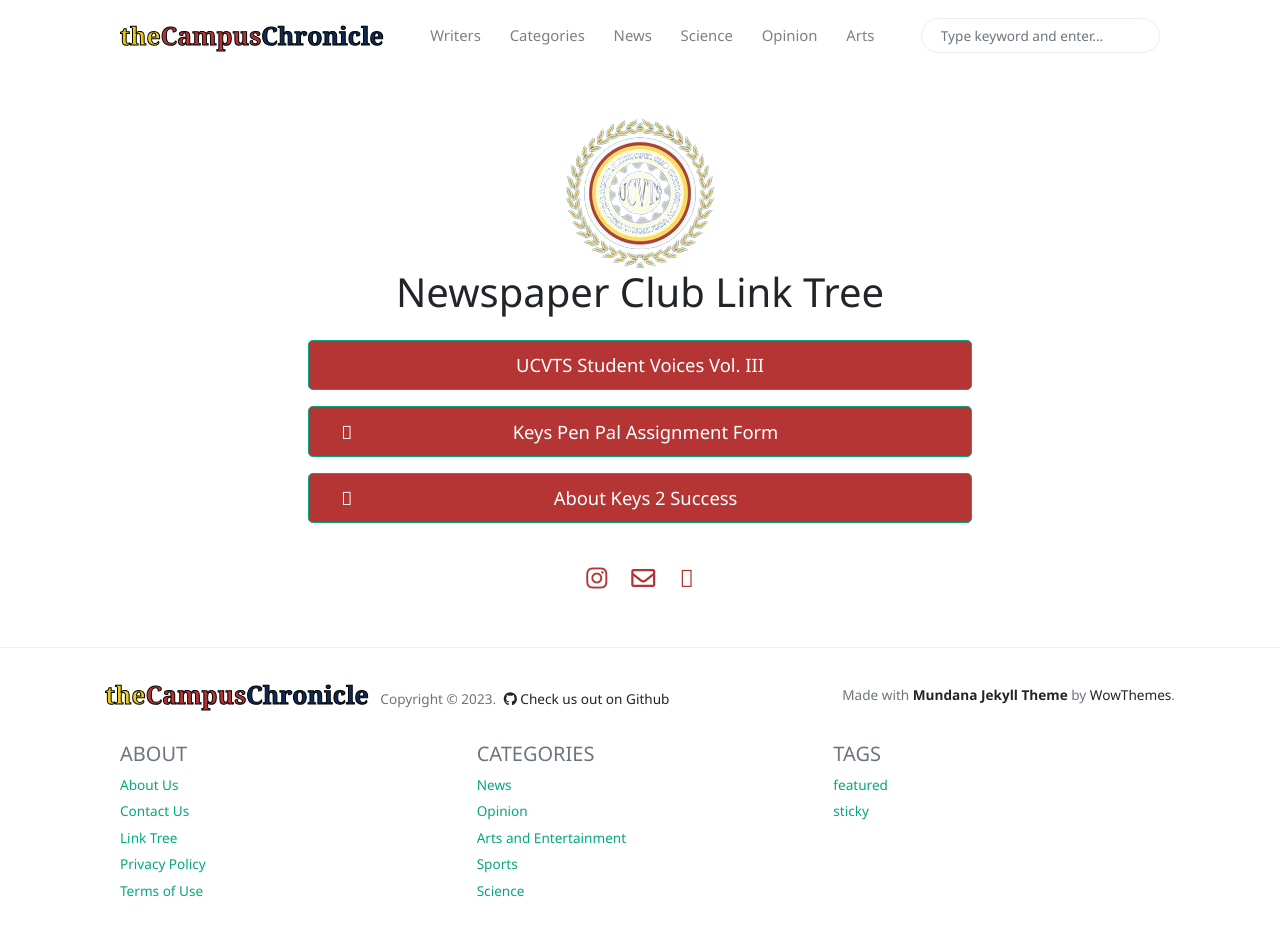
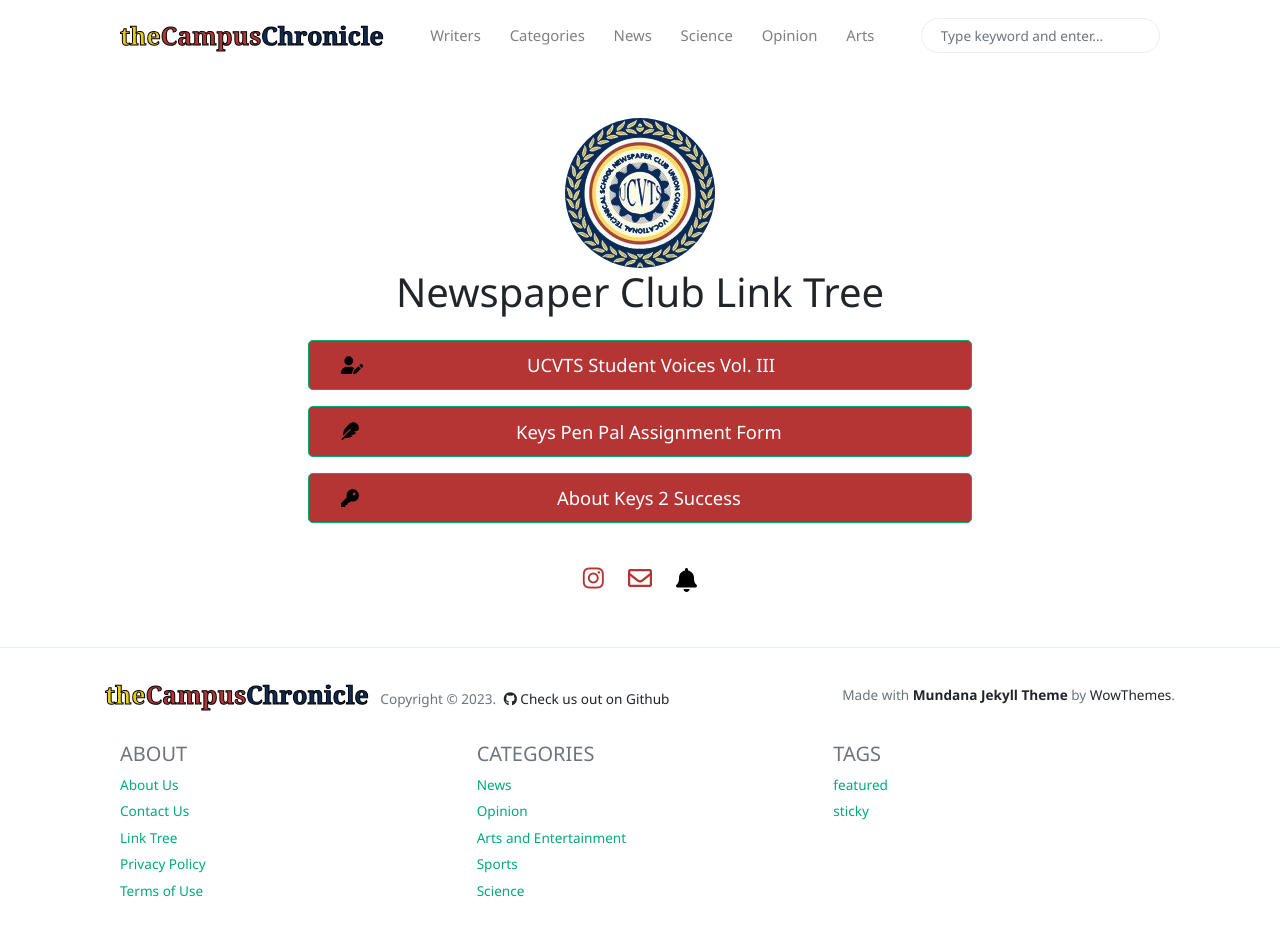
Before and after one commit to The-Campus-Chronicle/website, a Jekyll site: the page built from _pages/linktree.html, in a window 1280 px wide and 934 px high. Built offline with Jekyll 4.4.1, drawn with Linux system fonts in a browser that asks for light colours; nearby versions of some CDN libraries.

Commit message:
update image and icons

```diff
--- a/_pages/linktree.html
+++ b/_pages/linktree.html
@@ -52,16 +52,16 @@
     <div class="container mt-5">
         <div class="row">
           <div class="col-md-12 text-center">
-            <img src="{{site.baseurl}}/assets/images/newspaper_logo.png" alt="UCVTS Logo" class="img-fluid" style="max-width: 200px;">
+            <img src="{{site.baseurl}}/assets/images/newspaper_logo.png" alt="UCVTS Logo" class="img-fluid" style="max-width: 200px; border-radius: 50%; background-color: #0D2A54;">
           </div>
         </div>
         <div class="row">
           <div class="col-md-8 offset-md-2 text-center">
             <h1 class="mb-4">Newspaper Club Link Tree</h1>
             <!-- Add your links here -->
-            <a href="https://www.ucvtscampuschronicle.com/copy-of-voices-20-21" class="btn btn-primary btn-lg mb-3 btn-linktree"><i class="fa-solid fa-user-pen"></i> <p class="text-center">UCVTS Student Voices Vol. III</p></a>
-            <a href="https://docs.google.com/forms/d/e/1FAIpQLSdGZ50YTYzCIJ3uavX0y_l1ID2Jm7LsOgcUM2rPdgezmK4OQw/viewform" class="btn btn-primary btn-lg mb-3 btn-linktree"><i class="fa-solid fa-feather"></i> <p class="text-center">Keys Pen Pal Assignment Form</p></a>
-            <a href="https://www.keysnewark.com/" class="btn btn-primary btn-lg mb-3 btn-linktree"><i class="fa-solid fa-key"></i> <p class="text-center">About Keys 2 Success</p></a>
+            <a href="https://www.ucvtscampuschronicle.com/copy-of-voices-20-21" class="btn btn-primary btn-lg mb-3 btn-linktree"><svg xmlns="http://www.w3.org/2000/svg" height="1em" viewBox="0 0 640 512"><!--! Font Awesome Free 6.4.2 by @fontawesome - https://fontawesome.com License - https://fontawesome.com/license (Commercial License) Copyright 2023 Fonticons, Inc. --><path d="M224 256A128 128 0 1 0 224 0a128 128 0 1 0 0 256zm-45.7 48C79.8 304 0 383.8 0 482.3C0 498.7 13.3 512 29.7 512H322.8c-3.1-8.8-3.7-18.4-1.4-27.8l15-60.1c2.8-11.3 8.6-21.5 16.8-29.7l40.3-40.3c-32.1-31-75.7-50.1-123.9-50.1H178.3zm435.5-68.3c-15.6-15.6-40.9-15.6-56.6 0l-29.4 29.4 71 71 29.4-29.4c15.6-15.6 15.6-40.9 0-56.6l-14.4-14.4zM375.9 417c-4.1 4.1-7 9.2-8.4 14.9l-15 60.1c-1.4 5.5 .2 11.2 4.2 15.2s9.7 5.6 15.2 4.2l60.1-15c5.6-1.4 10.8-4.3 14.9-8.4L576.1 358.7l-71-71L375.9 417z"/></svg> <p class="text-center">UCVTS Student Voices Vol. III</p></a>
+            <a href="https://docs.google.com/forms/d/e/1FAIpQLSdGZ50YTYzCIJ3uavX0y_l1ID2Jm7LsOgcUM2rPdgezmK4OQw/viewform" class="btn btn-primary btn-lg mb-3 btn-linktree"><svg xmlns="http://www.w3.org/2000/svg" height="1em" viewBox="0 0 512 512"><!--! Font Awesome Free 6.4.2 by @fontawesome - https://fontawesome.com License - https://fontawesome.com/license (Commercial License) Copyright 2023 Fonticons, Inc. --><path d="M278.5 215.6L23 471c-9.4 9.4-9.4 24.6 0 33.9s24.6 9.4 33.9 0l57-57h68c49.7 0 97.9-14.4 139-41c11.1-7.2 5.5-23-7.8-23c-5.1 0-9.2-4.1-9.2-9.2c0-4.1 2.7-7.6 6.5-8.8l81-24.3c2.5-.8 4.8-2.1 6.7-4l22.4-22.4c10.1-10.1 2.9-27.3-11.3-27.3l-32.2 0c-5.1 0-9.2-4.1-9.2-9.2c0-4.1 2.7-7.6 6.5-8.8l112-33.6c4-1.2 7.4-3.9 9.3-7.7C506.4 207.6 512 184.1 512 160c0-41-16.3-80.3-45.3-109.3l-5.5-5.5C432.3 16.3 393 0 352 0s-80.3 16.3-109.3 45.3L139 149C91 197 64 262.1 64 330v55.3L253.6 195.8c6.2-6.2 16.4-6.2 22.6 0c5.4 5.4 6.1 13.6 2.2 19.8z"/></svg> <p class="text-center">Keys Pen Pal Assignment Form</p></a>
+            <a href="https://www.keysnewark.com/" class="btn btn-primary btn-lg mb-3 btn-linktree"><svg xmlns="http://www.w3.org/2000/svg" height="1em" viewBox="0 0 512 512"><!--! Font Awesome Free 6.4.2 by @fontawesome - https://fontawesome.com License - https://fontawesome.com/license (Commercial License) Copyright 2023 Fonticons, Inc. --><path d="M336 352c97.2 0 176-78.8 176-176S433.2 0 336 0S160 78.8 160 176c0 18.7 2.9 36.8 8.3 53.7L7 391c-4.5 4.5-7 10.6-7 17v80c0 13.3 10.7 24 24 24h80c13.3 0 24-10.7 24-24V448h40c13.3 0 24-10.7 24-24V384h40c6.4 0 12.5-2.5 17-7l33.3-33.3c16.9 5.4 35 8.3 53.7 8.3zM376 96a40 40 0 1 1 0 80 40 40 0 1 1 0-80z"/></svg> <p class="text-center">About Keys 2 Success</p></a>
             <!-- Add more links as needed -->
           </div>
         </div>
@@ -69,7 +69,7 @@
             <div class="col-md-12">
               <a href="https://www.instagram.com/ucvtsnewspaperclub/" class="social-link"><i class="fab fa-instagram"></i></a>
               <a href="mailto:your.email@example.com" class="social-link"><i class="far fa-envelope"></i></a>
-              <a href="https://www.remind.com/join/3a4486" class="social-link"><i class="fa-regular fa-bell"></i></a>
+              <a href="https://www.remind.com/join/3a4486" class="social-link"><svg xmlns="http://www.w3.org/2000/svg" height="1em" viewBox="0 0 448 512"><!--! Font Awesome Free 6.4.2 by @fontawesome - https://fontawesome.com License - https://fontawesome.com/license (Commercial License) Copyright 2023 Fonticons, Inc. --><path d="M224 0c-17.7 0-32 14.3-32 32V51.2C119 66 64 130.6 64 208v18.8c0 47-17.3 92.4-48.5 127.6l-7.4 8.3c-8.4 9.4-10.4 22.9-5.3 34.4S19.4 416 32 416H416c12.6 0 24-7.4 29.2-18.9s3.1-25-5.3-34.4l-7.4-8.3C401.3 319.2 384 273.9 384 226.8V208c0-77.4-55-142-128-156.8V32c0-17.7-14.3-32-32-32zm45.3 493.3c12-12 18.7-28.3 18.7-45.3H224 160c0 17 6.7 33.3 18.7 45.3s28.3 18.7 45.3 18.7s33.3-6.7 45.3-18.7z"/></svg></a>
             </div>
           </div>
       </div>
```
